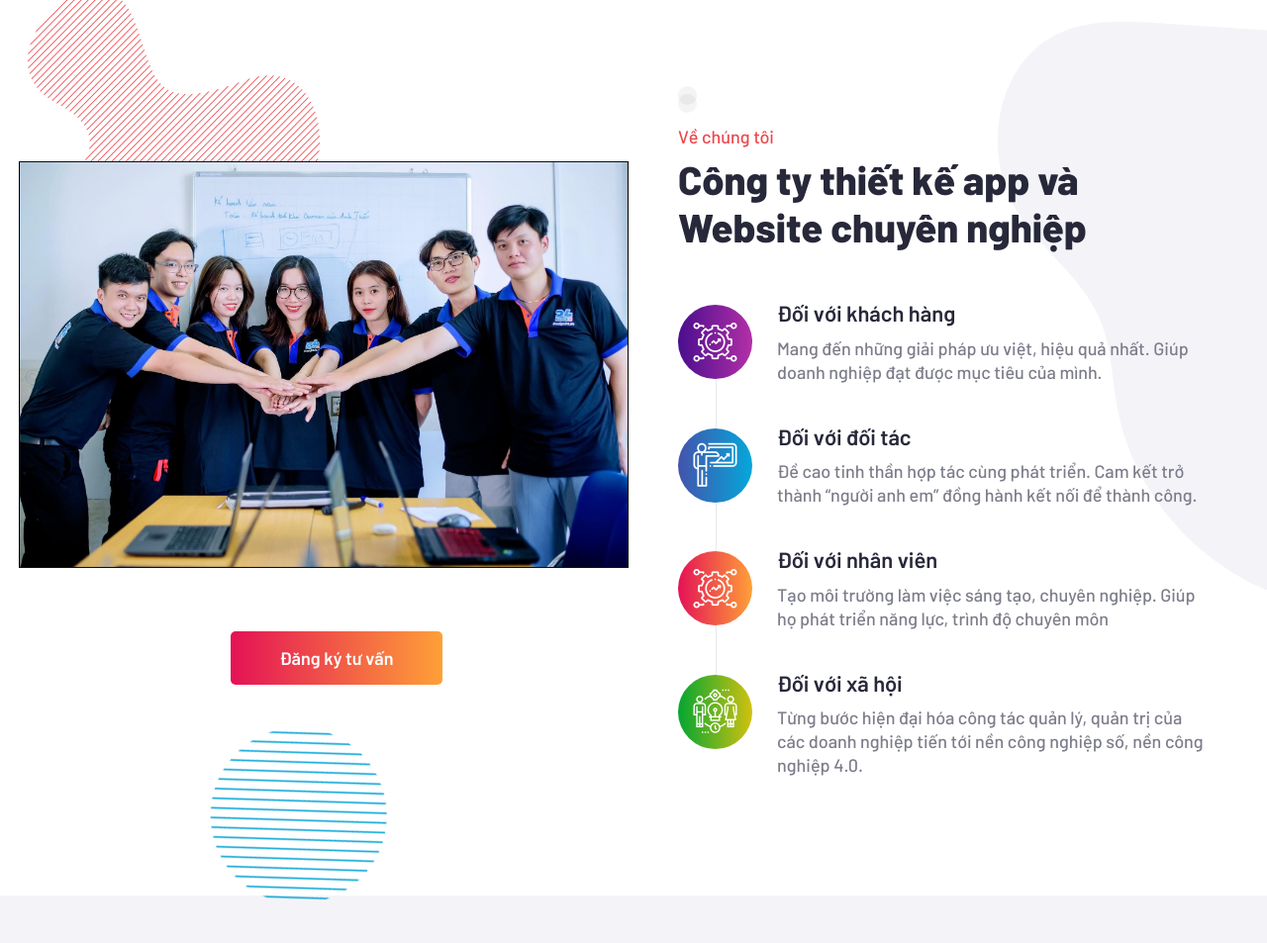
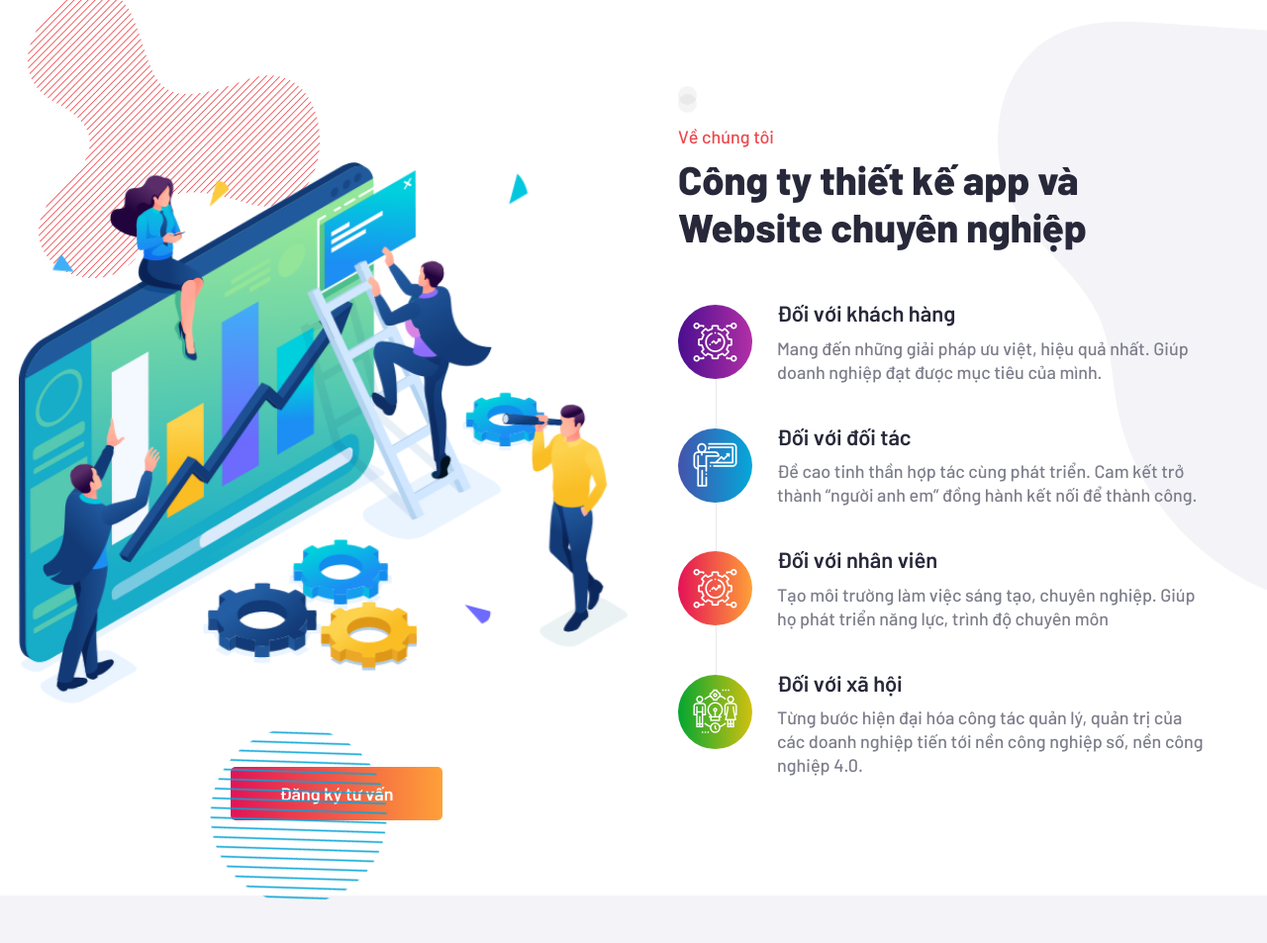
Before and after one commit to nhatkool5899/landing_app_web, a plain HTML site: page index.html in a window 1280 px wide. Shown: the part 1741-2694 px from the top of the page at 99% size. Drawn offline with nearby package versions, Linux system fonts and the light colour scheme; files whose address does not match are found by name.

Commit message:
123update

```diff
--- a/assets/css/style.css
+++ b/assets/css/style.css
@@ -1281,7 +1281,6 @@ h6 {
 	position: relative;
 	top: 100px;
     left: -36px;
-    border: 1px solid #000;
 	animation: ImgBounce 10s ease-in-out 0s infinite alternate;
 }
 
--- a/index.html
+++ b/index.html
@@ -206,7 +206,7 @@
 
                 <div class="row justify-content-end">
                     <div class="col-lg-6 text-center">
-                        <img src="assets/images/anh-demo.jpg" style="width: 108%;" alt="" class="cta-three__moc">
+                        <img src="assets/images/mocs/h1.png" style="width: 108%;" alt="" class="cta-three__moc">
                         <a href="#" class="thm-btn cta-three__btn">Đăng ký tư vấn</a>
                     </div>
                     <div class="col-lg-6">
```
